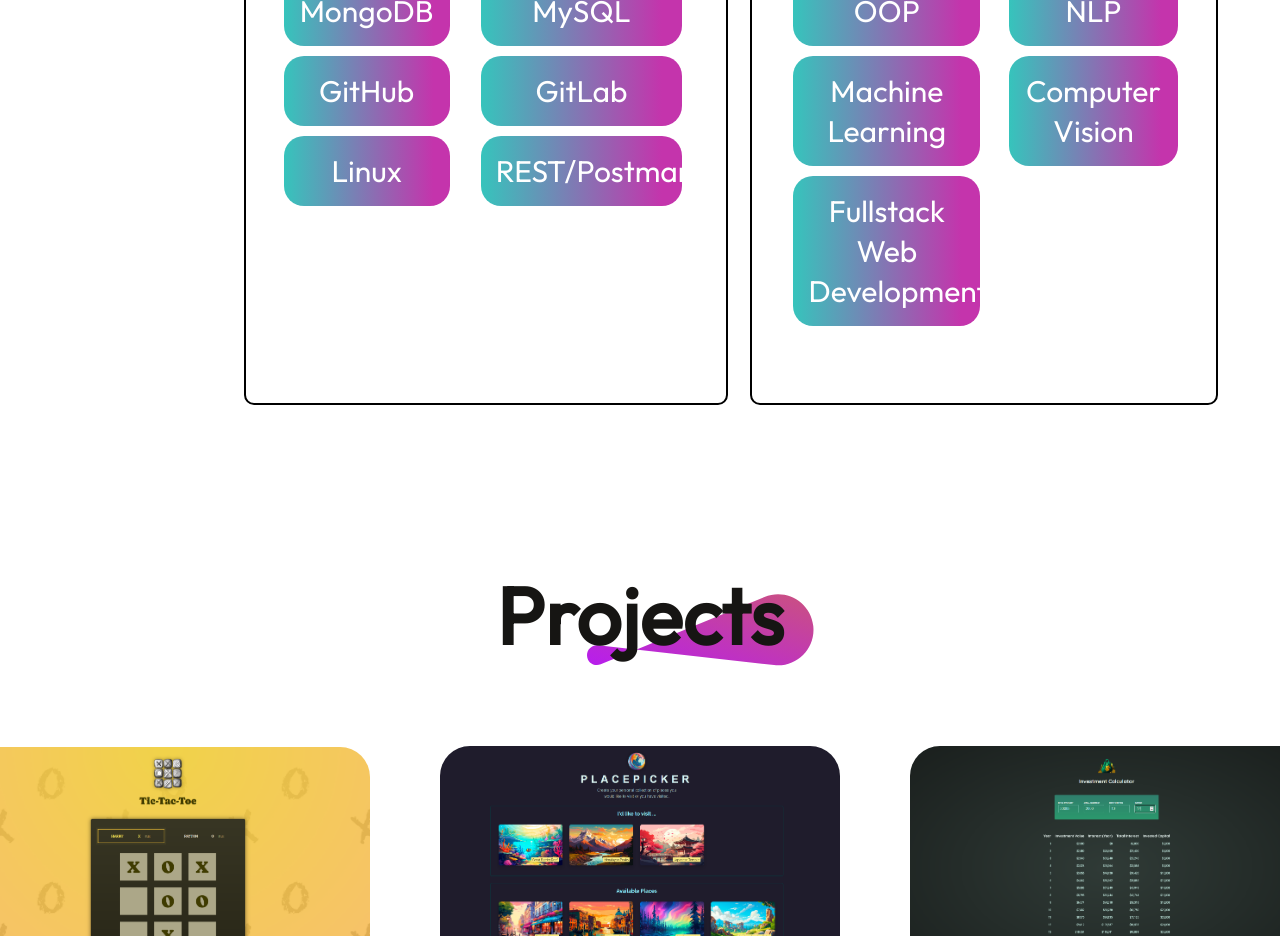
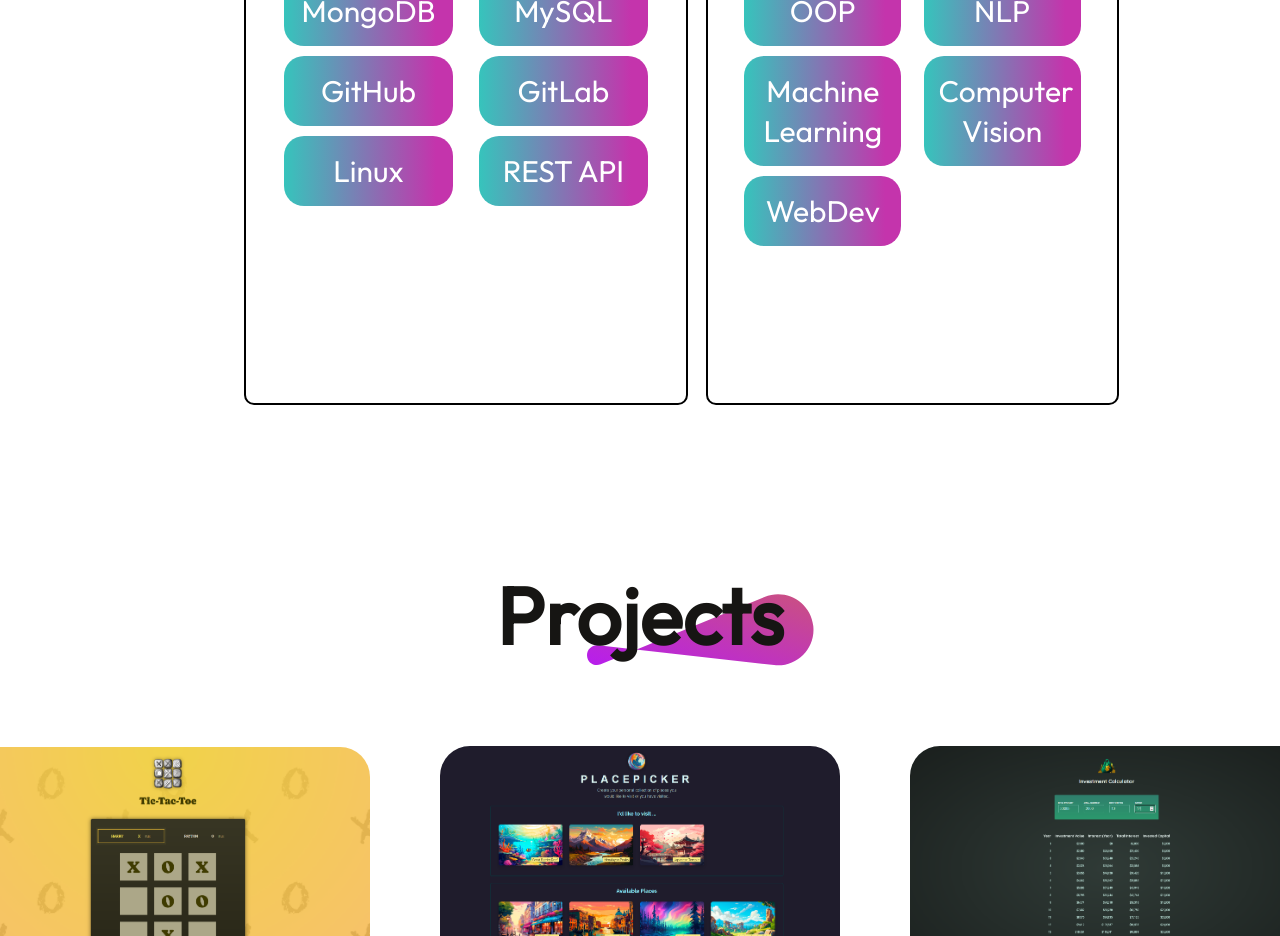
Before and after one commit to PaytonLiao/Portfolio, a React (Vite) app: page / in a window 1280 px wide. Shown: the part 3380-4316 px from the top of the page. Built offline with nearby package versions, Linux system fonts and the light colour scheme.

Commit message:
testing sizes

```diff
--- a/src/assets/services_data.js
+++ b/src/assets/services_data.js
@@ -12,12 +12,12 @@ const Services_Data = [
     {
         s_no:"03",
         s_name:"Tools",
-        s_desc:"MongoDB, MySQL, GitHub, GitLab, Linux, REST/Postman"
+        s_desc:"MongoDB, MySQL, GitHub, GitLab, Linux, REST API"
     },
     {
         s_no:"04",
         s_name:"Specialties",
-        s_desc:" OOP, NLP, Machine Learning, Computer Vision, Fullstack Web Development"
+        s_desc:" OOP, NLP, Machine Learning, Computer Vision, WebDev"
     },
 
 ]
```
